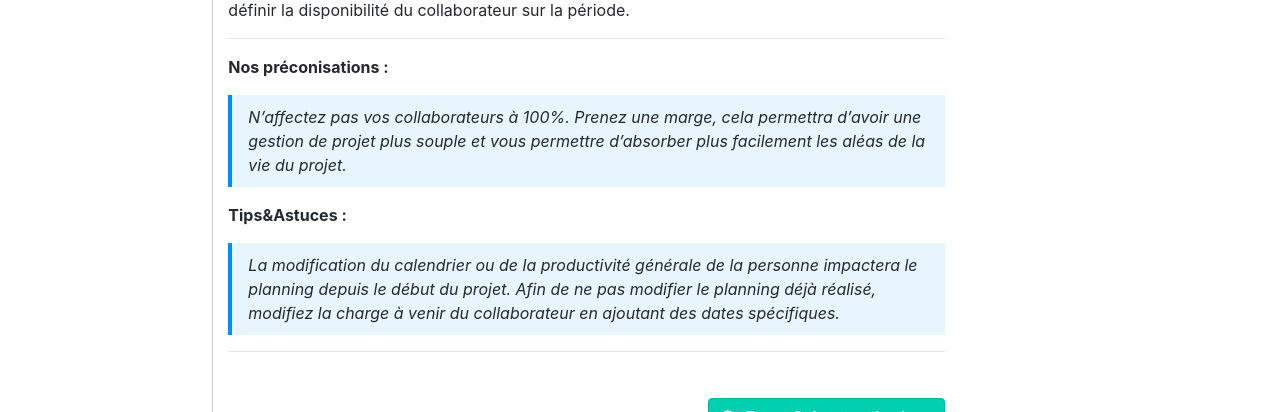
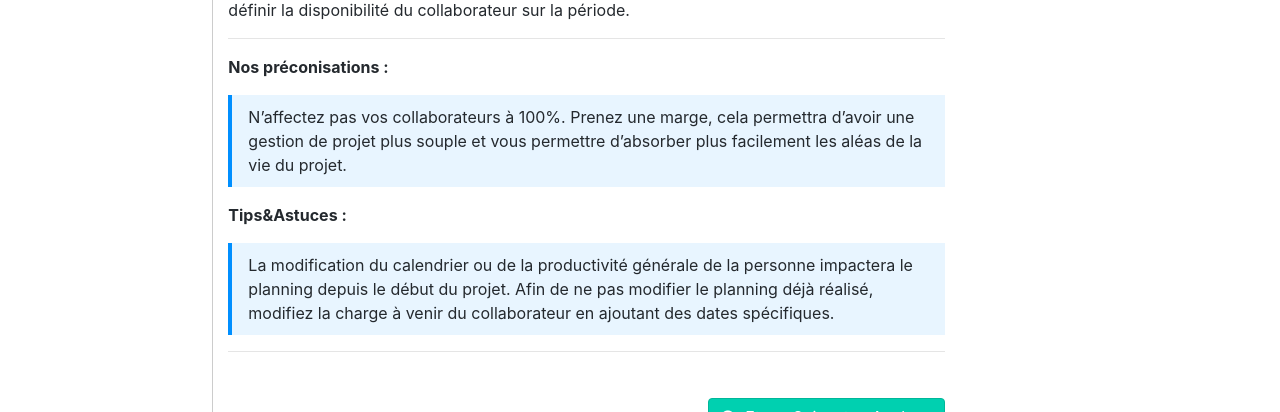
Before and after one commit to Weelgo/weelgo.github.io, a Jekyll site: the page built from fr/tutoriels/creationReseau_etp3_deroulementHypothese.md, in a window 1280 px wide and 900 px high, scrolled down 1973 px. Shown: the part 452-864 px from the top of the window. Built offline with Jekyll 4.4.1, drawn with Linux system fonts in a browser that asks for light colours.

Commit message:
Update creationReseau_etp3_deroulementHypothese.md

```diff
--- a/fr/tutoriels/creationReseau_etp3_deroulementHypothese.md
+++ b/fr/tutoriels/creationReseau_etp3_deroulementHypothese.md
@@ -61,11 +61,11 @@
 
 **Nos préconisations :**
 
->*N'affectez pas vos collaborateurs à 100%. Prenez une marge, cela permettra d'avoir une gestion de projet plus souple et vous permettre d'absorber plus facilement les aléas de la vie du projet.*
+>N'affectez pas vos collaborateurs à 100%. Prenez une marge, cela permettra d'avoir une gestion de projet plus souple et vous permettre d'absorber plus facilement les aléas de la vie du projet.
 <a id="analysePlanning"></a>
 
 
 **Tips&Astuces :**
->*La modification du calendrier ou de la productivité générale de la personne impactera le planning depuis le début du projet. Afin de ne pas modifier le planning déjà réalisé, modifiez la charge à venir du collaborateur en ajoutant des dates spécifiques.*
+>La modification du calendrier ou de la productivité générale de la personne impactera le planning depuis le début du projet. Afin de ne pas modifier le planning déjà réalisé, modifiez la charge à venir du collaborateur en ajoutant des dates spécifiques.
 
 ---
```
